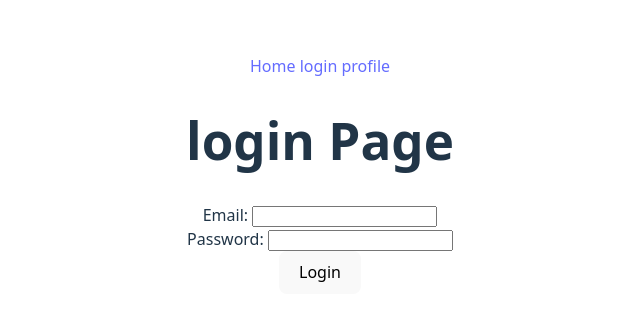
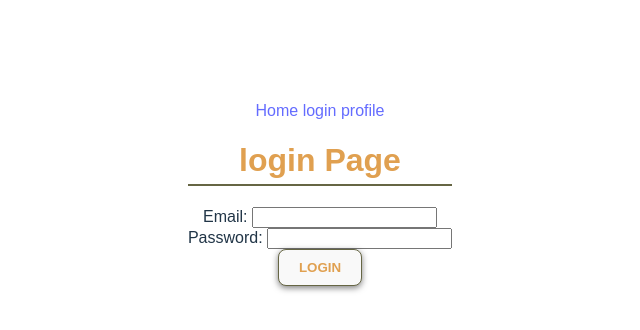
Before and after one commit to MH020/node_auth_system, a Svelte app in the folder frontend/: page /login in a window 1280 px wide. Shown: the part 226-556 px from the top of the page, without its empty margins (320-960 px from the left). Built offline with nearby package versions, Linux system fonts and the light colour scheme; no server answers.

Commit message:
stole a bit of css from myself

```diff
--- a/frontend/src/App.svelte
+++ b/frontend/src/App.svelte
@@ -17,7 +17,6 @@
     <Link to='/'>Home</Link>
     <Link to='/login'>login</Link>
     <Link to='/profile'>profile</Link>
-
   </nav>
   <div>
     <Route path='/'><h1>THE WALL OF GUNS</h1></Route>
--- a/frontend/src/app.css
+++ b/frontend/src/app.css
@@ -1,11 +1,12 @@
 :root {
-  font-family: system-ui, Avenir, Helvetica, Arial, sans-serif;
-  line-height: 1.5;
-  font-weight: 400;
-
-  color-scheme: light dark;
-  color: rgba(255, 255, 255, 0.87);
-  background-color: #242424;
+    font-family: 'Arial', sans-serif;
+    background-color: #121212;
+    color: #c0c0c0;
+    margin: 0;
+    padding: 20px;
+    display: flex;
+    flex-wrap: wrap;
+    justify-content: center;
 
   font-synthesis: none;
   text-rendering: optimizeLegibility;
@@ -31,8 +32,11 @@ body {
 }
 
 h1 {
-  font-size: 3.2em;
-  line-height: 1.1;
+    text-align: center;
+    color: #e0a050;
+    border-bottom: 2px solid #664;
+    padding-bottom: 5px;
+    width: 100%;
 }
 
 .card {
@@ -47,18 +51,22 @@ h1 {
 }
 
 button {
+  padding: 10px 20px;
+  background-color: #1f1f1f;
+  color: #e0a050;
+  border: 1px solid #664;
   border-radius: 8px;
-  border: 1px solid transparent;
-  padding: 0.6em 1.2em;
-  font-size: 1em;
-  font-weight: 500;
-  font-family: inherit;
-  background-color: #1a1a1a;
   cursor: pointer;
-  transition: border-color 0.25s;
+  font-weight: bold;
+  text-transform: uppercase;
+  box-shadow: 0 2px 6px rgba(0, 0, 0, 0.5);
+  transition: all 0.2s ease-in-out;
 }
+
 button:hover {
-  border-color: #646cff;
+  background-color: #2a1a0a;
+  color: #ffcc80;
+  border-color: #e0a050;
 }
 button:focus,
 button:focus-visible {
--- a/frontend/src/pages/login.svelte
+++ b/frontend/src/pages/login.svelte
@@ -25,7 +25,6 @@
 
       toastr.warning(data.status,data.message);
       needsVerification = true;
-
 
     } else {
       toastr.error(data.status,data.message)
--- a/frontend/src/pages/profile.svelte
+++ b/frontend/src/pages/profile.svelte
@@ -2,12 +2,14 @@
   import { onMount } from 'svelte';
   import { navigate } from 'svelte-routing';
   import { fetchGet } from '../../util/fetchUtil';
-   import { user, loading } from '../store/userStore';
+  import { user, loading } from '../store/userStore';
+  import toastr from 'toastr';
 
   onMount(async () => {
     const response = await fetchGet('/users/id')
     console.log(response)
     if (response.status !== 200) {
+      toastr.warning(response.data.status,response.data.message);
       navigate('/login');
     } else {
       user.set(response.data)
```
Also changed, not shown: 4 other files (tests, documents, lock files or other folders).
